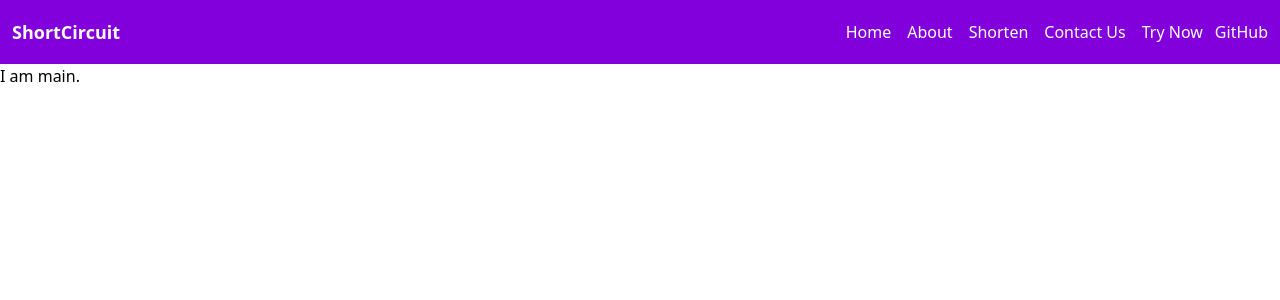
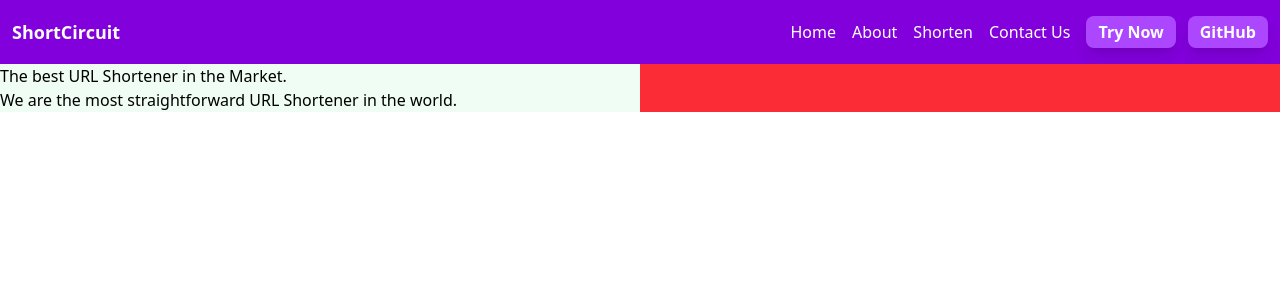
Before and after one commit to Alishba903/ShortCircuit, a Next.js app: page / in a window 1280 px wide. Shown: the top 300 px of the page. Built offline with nearby package versions, Linux system fonts and the light colour scheme.

Commit message:
Update Home component layout

```diff
--- a/app/page.js
+++ b/app/page.js
@@ -2,6 +2,21 @@ import Image from "next/image";
 
 export default function Home() {
   return (
-    <main>I am main.</main>
+    <main>
+      <section className="grid grid-cols-2">
+        <div className="bg-green-50">
+          <p>
+          The best URL Shortener in the Market.
+          </p>
+          <p>
+            We are the most straightforward URL Shortener in the world.
+          </p>
+        </div>
+        <div className="bg-red-500">
+
+        </div>
+
+      </section>
+    </main>
   );
 }
--- a/components/Navbar.js
+++ b/components/Navbar.js
@@ -13,8 +13,8 @@ const Navbar = () => {
         <Link href="/"><li>Shorten</li></Link>
         <Link href="/"><li>Contact Us</li></Link>
         <li className="flex gap-3">
-          <Link href="/generate"><button>Try Now</button></Link>
-          <Link href="/github"><button>GitHub</button></Link>
+          <Link href="/generate"><button className="bg-purple-500 shadow-lg p-3 rounded-lg py-1 font-bold">Try Now</button></Link>
+          <Link href="/github"><button className="bg-purple-500 shadow-lg p-3 rounded-lg py-1 font-bold">GitHub</button></Link>
         </li>
       </ul>
     </nav>
```
